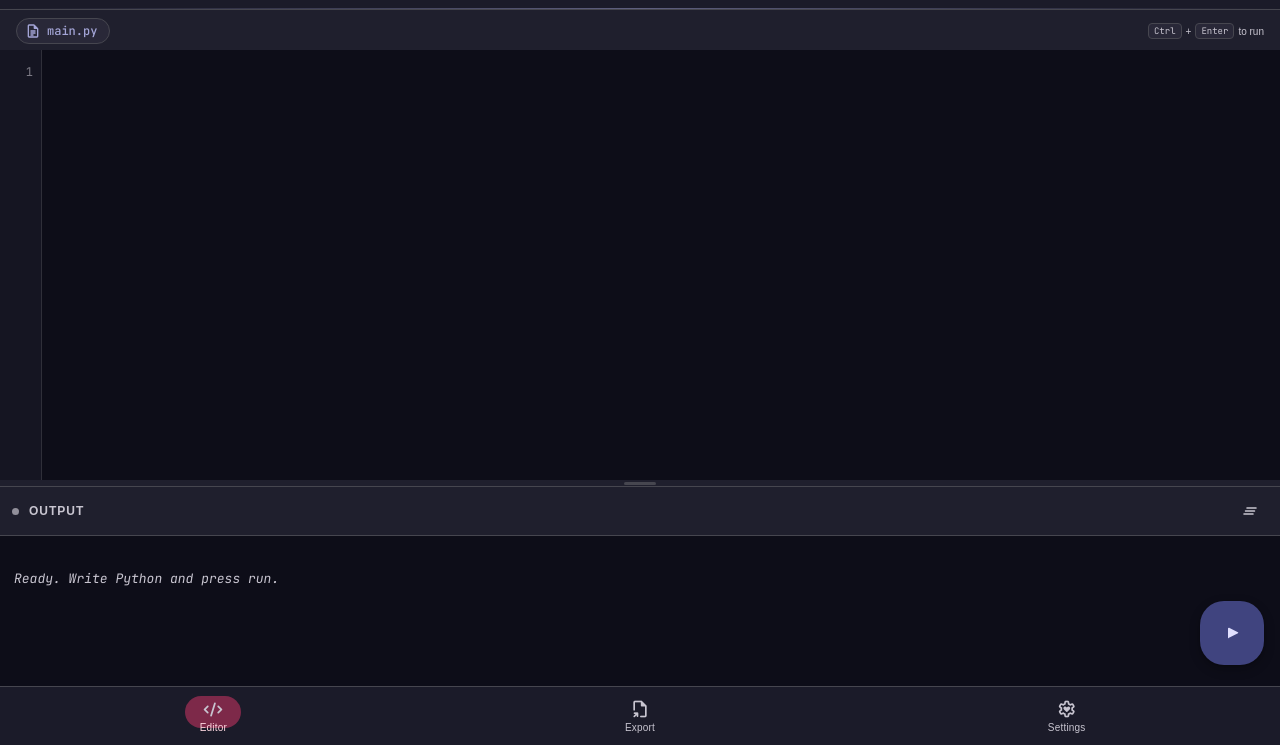
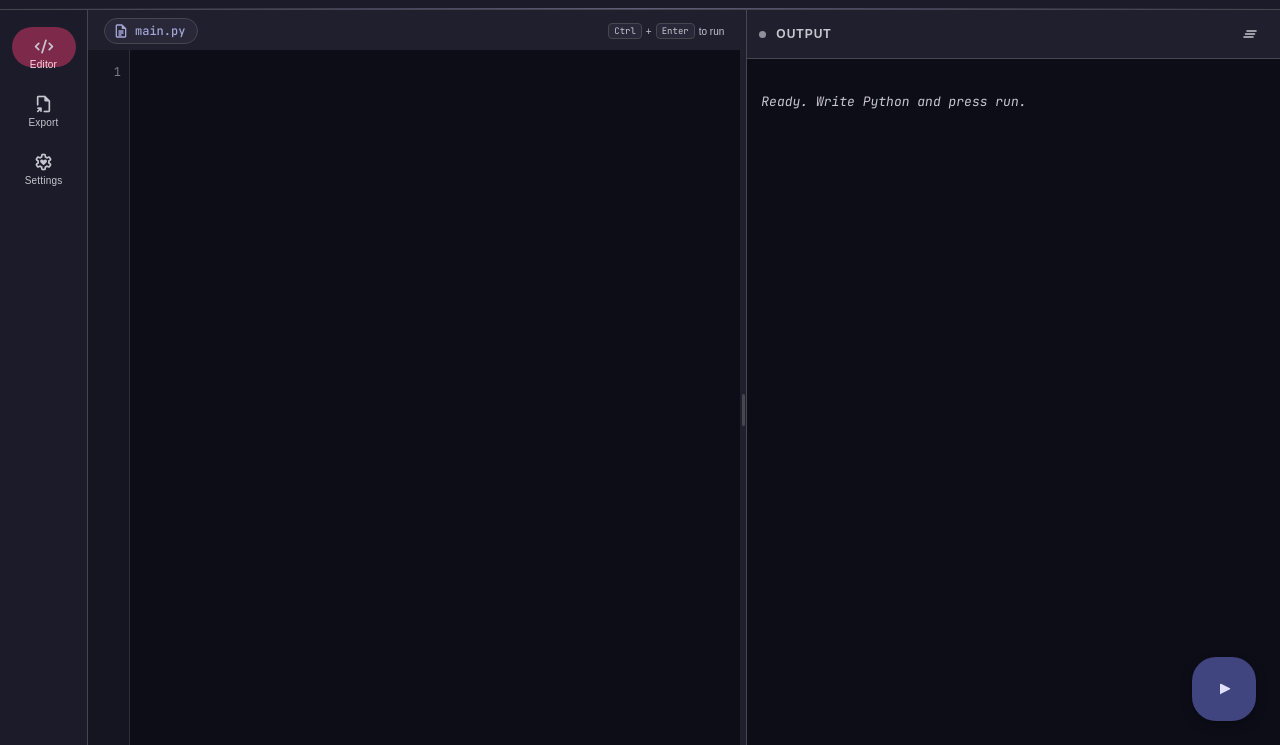
Before and after one commit to chomuloll69-oss/Pypad, a plain HTML site: page index.html in a window 1280 px wide. Shown: the part 55-800 px from the top of the page. Drawn offline with nearby package versions, Linux system fonts and the light colour scheme; a web font is replaced by a local one.

Commit message:
feat: new desktop layout

```diff
--- a/index.html
+++ b/index.html
@@ -999,6 +999,84 @@ html, body {
   }
 }
 
+/* ============ DESKTOP LAYOUT ============
+   Top bar stays put. Bottom tab bar becomes a left sidebar.
+   Editor + Console go side by side with a draggable vertical divider.
+   FAB moves to bottom-right, clear of the sidebar. */
+@media (min-width: 900px) {
+
+  .app-shell { flex-direction: row; flex-wrap: wrap; }
+
+  .top-bar { width: 100%; order: 1; }
+
+  .bottom-nav {
+    order: 2;
+    flex-direction: column;
+    justify-content: flex-start;
+    width: 88px;
+    height: 100%;
+    padding: 16px 0;
+    gap: 4px;
+    border-top: none;
+    border-right: 1px solid var(--md-sys-color-outline-variant);
+    flex-shrink: 0;
+  }
+  .nav-item { flex: none; width: 100%; padding: 10px 4px; }
+  .nav-indicator { width: 64px; height: 40px; }
+
+  #panel-editor.panel.active,
+  #panel-export.panel.active,
+  #panel-settings.panel.active {
+    order: 3;
+    display: flex;
+    flex: 1;
+    min-width: 0;
+    height: calc(100% - 0px);
+    overflow: hidden;
+  }
+
+  #panel-export.panel.active,
+  #panel-settings.panel.active { overflow-y: auto; display: block; }
+
+  #panel-editor.panel.active { flex-direction: row; }
+
+  .editor-section {
+    flex: 1 1 55%;
+    min-width: 240px;
+    height: 100%;
+  }
+
+  .resize-handle {
+    height: auto;
+    width: 6px;
+    cursor: ew-resize;
+    flex-shrink: 0;
+  }
+  .resize-handle::after {
+    width: 3px;
+    height: 32px;
+  }
+  .resize-handle:hover::after,
+  .resize-handle.dragging::after { height: 48px; width: 3px; }
+
+  .output-section {
+    border-top: none;
+    border-left: 1px solid var(--md-sys-color-outline-variant);
+    height: 100% !important;
+    max-height: none;
+    flex: 1 1 45%;
+    min-width: 220px;
+  }
+
+  .run-fab {
+    right: 24px;
+    bottom: 24px;
+  }
+
+  /* Console never auto-collapses on desktop — it's a permanent column */
+  .console-fab { display: none !important; }
+}
+
 </style>
 </head>
 <body>
@@ -1755,15 +1833,21 @@ document.getElementById('bottom-nav').querySelectorAll('.nav-item').forEach(btn
   });
 });
 
-let resizing = false, resizeStartY = 0, resizeStartH = 0;
+let resizing = false, resizeStartY = 0, resizeStartH = 0, resizeStartX = 0, resizeStartW = 0;
+const isDesktop = () => window.matchMedia('(min-width: 900px)').matches;
 
 resizeHandle.addEventListener('mousedown', startResize);
 resizeHandle.addEventListener('touchstart', e => startResize(e.touches[0]), { passive: true });
 
 function startResize(e) {
   resizing = true;
+  if (isDesktop()) {
+    resizeStartX = e.clientX;
+    resizeStartW = outputSection.offsetWidth;
+  } else {
     resizeStartY = e.clientY;
     resizeStartH = outputSection.offsetHeight;
+  }
   resizeHandle.classList.add('dragging');
   document.addEventListener('mousemove', doResize);
   document.addEventListener('mouseup', endResize);
@@ -1773,10 +1857,19 @@ function startResize(e) {
 
 function doResize(e) {
   if (!resizing) return;
+  if (isDesktop()) {
+    const delta = resizeStartX - e.clientX;
+    const editorWrapper = document.getElementById('panel-editor');
+    const maxW = editorWrapper.offsetWidth - 220;
+    const newW = Math.max(220, Math.min(resizeStartW + delta, maxW));
+    outputSection.style.width = newW + 'px';
+    outputSection.style.flex = '0 0 ' + newW + 'px';
+  } else {
     const delta = resizeStartY - e.clientY;
     const newH = Math.max(80, Math.min(resizeStartH + delta, window.innerHeight * 0.65));
     outputSection.style.height = newH + 'px';
     checkCollapsed();
+  }
 }
 
 function endResize() {
```
Lines whose indentation alone changed are shown as unchanged.
